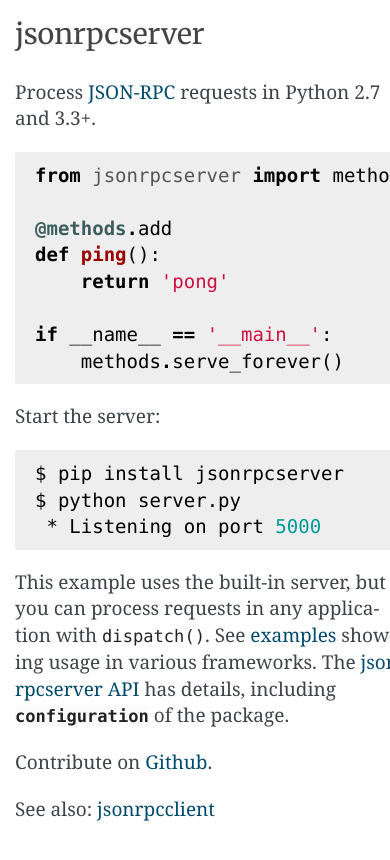
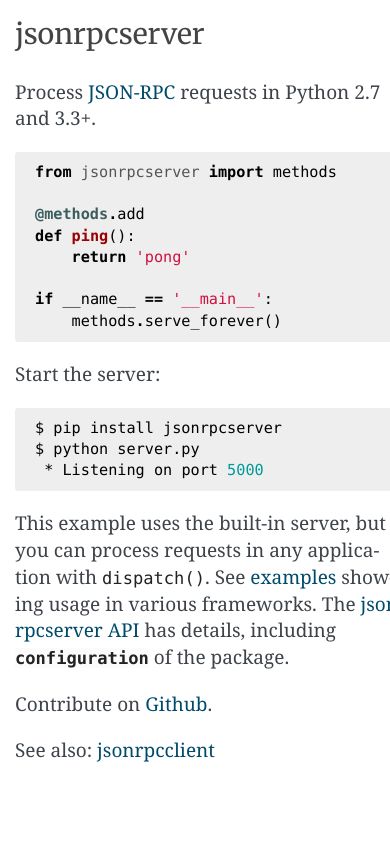
Before and after one commit to explodinglabs/jsonrpcserver, a Sphinx documentation site: the page built from doc/index.rst, in a window 390 px wide. Shown: the top 860 px of the page. Built offline with Sphinx 7.4.7, drawn with Linux system fonts in a browser that asks for light colours.

Commit message:
Fix docs for mobile

```diff
--- a/doc/_static/custom.css
+++ b/doc/_static/custom.css
@@ -81,12 +81,6 @@
     line-height: 140%;
 }
 
-@media screen and (max-width: 600px) {
-    pre {
-        font-size: 1em;
-    }
-}
-
 .documentwrapper {
   max-width: -webkit-calc(800px);
   max-width: calc(800px);
```
